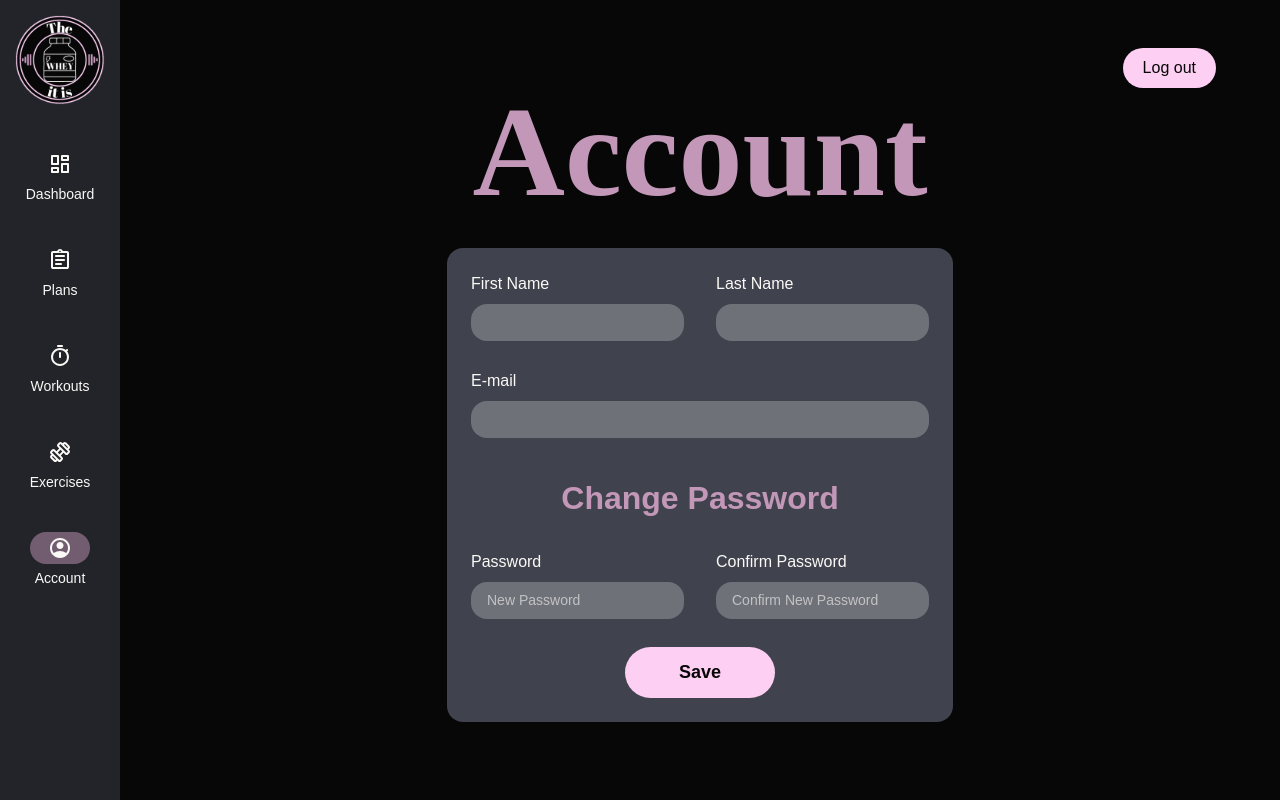
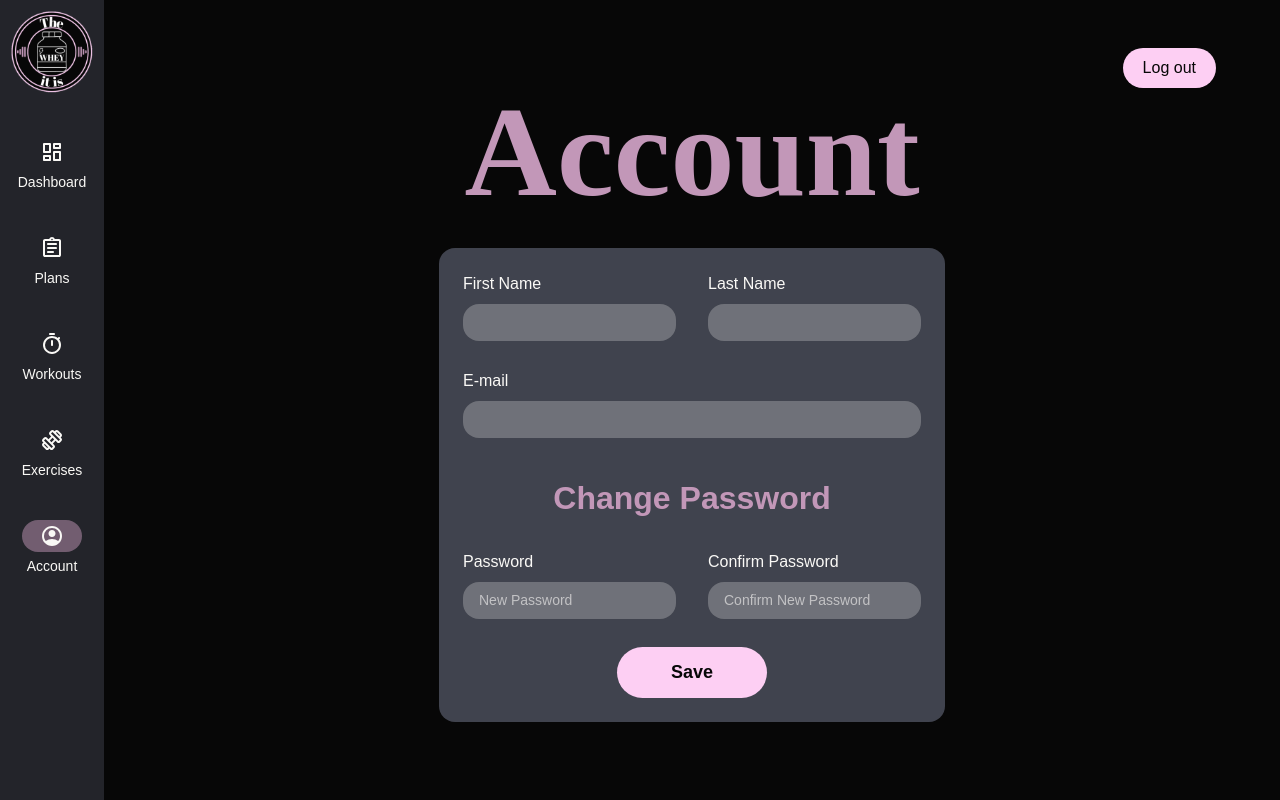
Before and after one commit to GitteV-2159432/BackendProjectAssignment, a React (Vite) app in the folder client/: page /account in a window 1280 px wide. Built offline with nearby package versions, Linux system fonts and the light colour scheme; no server answers; sample sign-in values are in the browser's storage; a web font is replaced by a local one.

Commit message:
adding rest day, positioning scrolling

```diff
--- a/client/src/components/dashboard/TodaysSession.jsx
+++ b/client/src/components/dashboard/TodaysSession.jsx
@@ -34,6 +34,9 @@ const TodaysSession = () => {
           </Link>
         </div>
       )}
+      {!message && todaysWorkouts.length === 0 && (
+        <Workout workout={{ name: 'Rest Day', exercises: [] }} />
+      )}
       {todaysWorkouts.length > 0 && (
         <>
           <button className="rounded-full px-3 py-2 mb-6 w-80 bg-[#FDCFF3] hover:bg-[#C297B8] text-[#070707] font-medium transition-colors duration-200">
--- a/client/src/components/dashboard/Workout.jsx
+++ b/client/src/components/dashboard/Workout.jsx
@@ -9,15 +9,23 @@ const Workout = ({ workout }) => {
   useEffect(() => {}, [])
 
   return (
-    <li className="bg-[#40434E] rounded-2xl">
+    <li className="bg-[#40434E] rounded-2xl list-none w-full">
       <div className="px-5 py-3.5">
-        <h3 className="text-lg p-0">{workout.name}</h3>
+        <h3
+          className={`text-lg p-0 ${
+            workout.exercises.length === 0 ? 'text-center' : ''
+          }`}
+        >
+          {workout.name}
+        </h3>
 
-        <Exercises
-          exercises={workout.exercises}
-          expanded={expanded}
-          setNeedsExpansion={setNeedsExpansion}
-        />
+        {workout.exercises.length > 0 && (
+          <Exercises
+            exercises={workout.exercises}
+            expanded={expanded}
+            setNeedsExpansion={setNeedsExpansion}
+          />
+        )}
       </div>
 
       {needsExpansion && (
--- a/client/src/components/navbar/NavBar.jsx
+++ b/client/src/components/navbar/NavBar.jsx
@@ -16,7 +16,7 @@ const navItems = [
 
 const Navbar = () => {
   return (
-    <nav className="fixed top-0 left-0 h-screen w-30 p-3 bg-[#40434E]/50 flex flex-col items-center z-50">
+    <nav className="fixed top-0 left-0 overflow-y-auto h-screen w-26 p-2 bg-[#40434E]/50 flex flex-col items-center z-50">
       <div className="mb-10">
         <Logo />
       </div>
--- a/client/src/pages/Layout.jsx
+++ b/client/src/pages/Layout.jsx
@@ -5,8 +5,8 @@ const Layout = () => {
   return (
     <div className="flex h-screen">
       <Navbar />
-      <div className="flex flex-col w-full ml-30">
-        <main className="flex-grow overflow-x-hidden overflow-y-auto p-6">
+      <div className="flex flex-col w-full ml-26">
+        <main className="flex-grow overflow-x-hidden overflow-y-scroll p-6">
           <Outlet />
         </main>
       </div>
```
